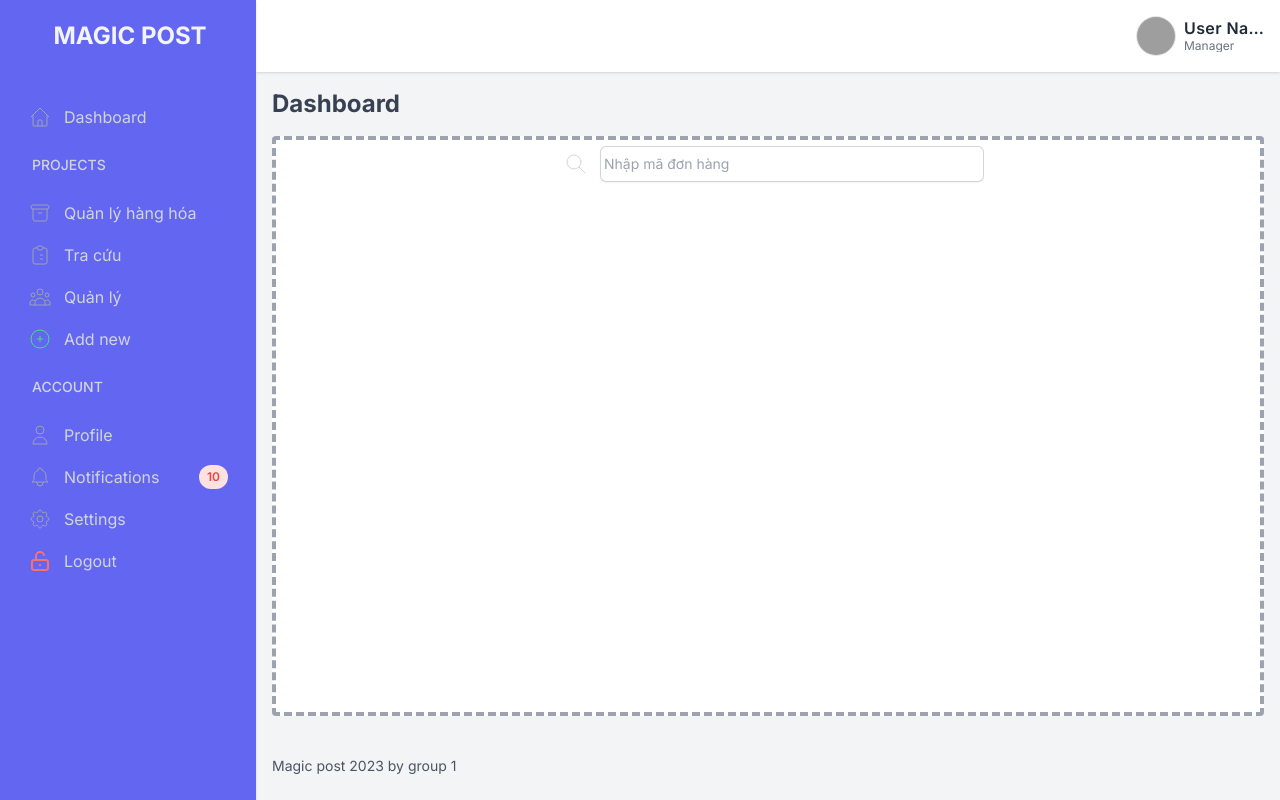
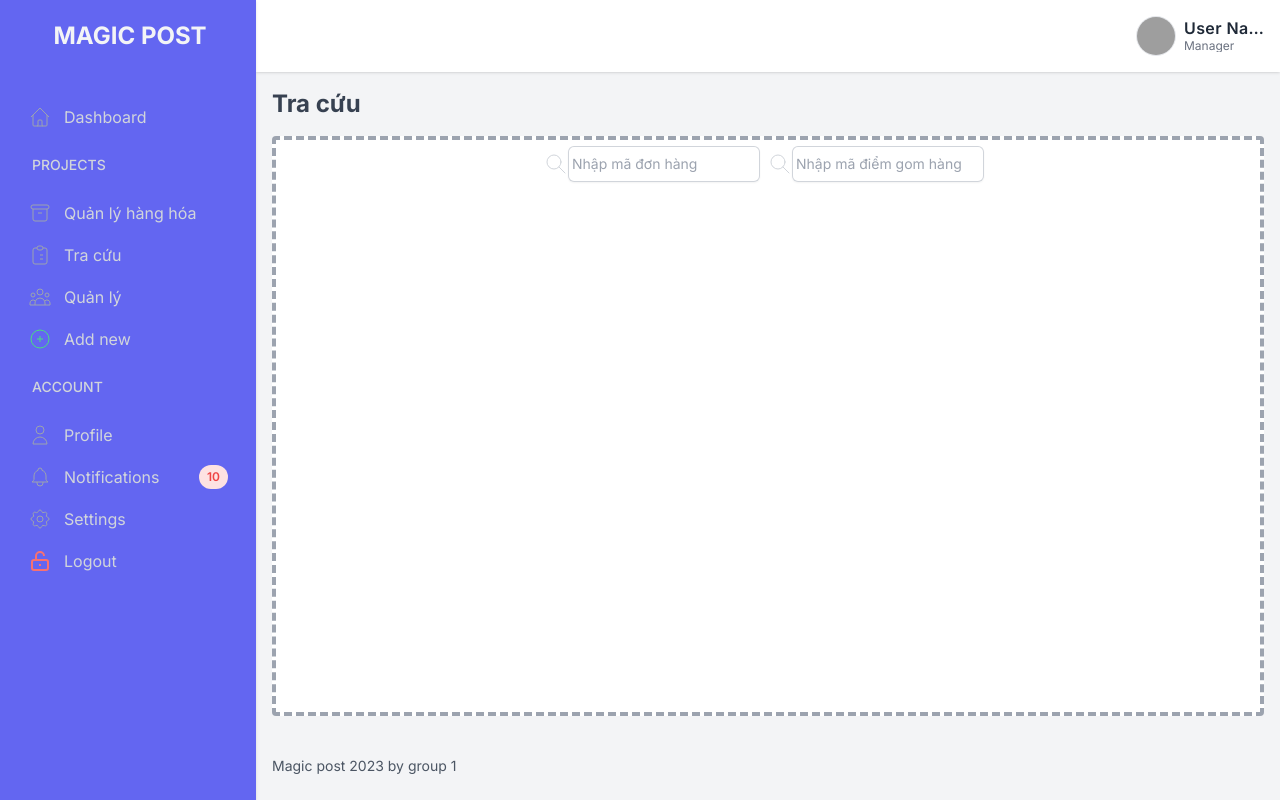
Before and after one commit to huydat-isme/MagicPost-group1, a Next.js app: page /dashboard/search in a window 1280 px wide. Built offline with nearby package versions, Linux system fonts and the light colour scheme; grey boxes are pictures that could not be loaded.

Commit message:
updated Search

```diff
--- a/app/dashboard/delivery_package_form.tsx
+++ b/app/dashboard/delivery_package_form.tsx
@@ -588,7 +588,7 @@ const handleSubmit = async (e: React.FormEvent) => {
       {submissionStatus === 'error' && (
         <div className="mt-4 text-red-600">Đã xảy ra lỗi khi gửi đơn hàng. Vui lòng thử lại.</div>
       )}
-        <button type="submit"  value="Gửi ngay" className="btn btn-primary btn-outline">Gửi ngay</button>
+        <button type="submit"   value="Gửi ngay" className="btn btn-primary btn-outline">Gửi ngay</button>
 
     </div>
   </div>
--- a/app/dashboard/search/page.tsx
+++ b/app/dashboard/search/page.tsx
@@ -7,46 +7,64 @@ import Footer_dashboard from "../footer_dashboard";
 export default function SearchPackage() {
 
   const [showOrderTable, setShowOrderTable] = useState(false);
-  const [searchQuery, setSearchQuery] = useState('');
+  const [orderSearchQuery, setOrderSearchQuery] = useState('');
+  const [gatheringPointSearchQuery, setGatheringPointSearchQuery] = useState('');
   const [filteredOrders, setFilteredOrders] = useState([]);
+  const [gatheringPoints, setGatheringPoints] = useState([]);
 
-  // Không cần state cho toàn bộ danh sách đơn hàng, chỉ cần state cho kết quả lọc
-  // const [orderData, setOrderData] = useState([]);
-
-  const handleSearchButtonClick = () => {
-    const searchValue = searchQuery.trim();
+  const handleOrderSearchButtonClick = () => {
+    const searchValue = orderSearchQuery.trim();
 
     if (searchValue) {
+      // Xử lý API order
       fetch(`http://localhost:3000/api/order/${searchValue}`, {
         method: 'GET',
         headers: {
           'Content-Type': 'application/json',
         },
       })
-        .then(response => {
-          if (!response.ok) {
-            throw new Error('Network response was not ok');
-          }
-          return response.json();
-        })
+        .then(response => response.json())
         .then(data => {
-          console.log('API Data:', data);
-
           if (data.status === 'success' && data.data && data.data.order) {
-            // Nếu có kết quả từ API, cập nhật danh sách đơn hàng
             setFilteredOrders([data.data.order]);
           } else {
             console.error('Không tìm thấy đơn hàng với mã đã nhập.');
             setFilteredOrders([]);
           }
         })
-        .catch(error => console.error('Error fetching data:', error));
+        .catch(error => console.error('Error fetching order data:', error));
     } else {
       console.error('Giá trị tìm kiếm không hợp lệ. Hãy nhập một giá trị hợp lệ.');
       setFilteredOrders([]);
     }
   };
 
+  const handleGatheringPointSearchButtonClick = () => {
+    const searchValue = gatheringPointSearchQuery.trim();
+
+    if (searchValue) {
+      // Xử lý API gathering point
+      fetch(`http://localhost:3000/api/gatheringpoint/${searchValue}`, {
+        method: 'GET',
+        headers: {
+          'Content-Type': 'application/json',
+        },
+      })
+        .then(response => response.json())
+        .then(gatheringData => {
+          if (gatheringData.status === 'success' && gatheringData.data && gatheringData.data.gatheringPoints) {
+            setGatheringPoints(gatheringData.data.gatheringPoints);
+          } else {
+            console.error('Không tìm thấy điểm gom hàng với mã đã nhập.');
+            setGatheringPoints([]);
+          }
+        })
+        .catch(error => console.error('Error fetching gathering point data:', error));
+    } else {
+      console.error('Giá trị tìm kiếm không hợp lệ. Hãy nhập một giá trị hợp lệ.');
+      setGatheringPoints([]);
+    }
+  };
 
   return (
     <div className="flex flex-row min-h-screen bg-gray-100 text-gray-800">
@@ -74,12 +92,12 @@ export default function SearchPackage() {
           </div>
         </header>
         <div className="main-content flex flex-col flex-grow p-4">
-          <h1 className="font-bold text-2xl text-gray-700">Dashboard</h1>
+          <h1 className="font-bold text-2xl text-gray-700">Tra cứu </h1>
           <div className="flex  flex-grow border-4 border-gray-400 border-dashed bg-white rounded mt-4">
             <div className="max-w-md mx-auto">
               <div className="relative flex items-center w-full h-12 rounded-lg focus-within:shadow-lg bg-white overflow-hidden">
                 <button
-                  onClick={handleSearchButtonClick}
+                  onClick={handleOrderSearchButtonClick}
                   className="grid  place-items-center h-full w-12 text-gray-300 "
                 >
                   <svg
@@ -90,20 +108,47 @@ export default function SearchPackage() {
                     stroke="currentColor"
                   >
                     <path
-                      stroke-linecap="round"
-                      stroke-linejoin="round"
+                      strokeLinecap="round"
+                      strokeLinejoin="round"
                       d="M21 21l-6-6m2-5a7 7 0 11-14 0 7 7 0 0114 0z"
                     />
                   </svg>
                 </button>
 
                 <input
-            value={searchQuery}
-            onChange={(e) => setSearchQuery(e.target.value)}
-            className="text-gray-700 pr-2 w-96 rounded-md border-0 py-1.5 px-1 text-gray-900 shadow-sm ring-1 ring-inset ring-gray-300 placeholder:text-gray-400 focus:ring-2 focus:ring-inset focus:ring-1 sm:text-sm sm:leading-6"
+            value={orderSearchQuery}
+            onChange={(e) => setOrderSearchQuery(e.target.value)}
+            className="text-gray-700 pr-2 w-48 rounded-md border-0 py-1.5 px-1 text-gray-900 shadow-sm ring-1 ring-inset ring-gray-300 placeholder:text-gray-400 focus:ring-2 focus:ring-inset focus:ring-1 sm:text-sm sm:leading-6 mr-2"
             type="text"
-            id="search"
+            id="searchOrder"
             placeholder="Nhập mã đơn hàng"
+          />
+          <button
+                  onClick={handleGatheringPointSearchButtonClick}
+                  className="grid  place-items-center h-full w-12 text-gray-300 "
+                >
+                  <svg
+                    xmlns="http://www.w3.org/2000/svg"
+                    className="h-6 w-6  "
+                    fill="none"
+                    viewBox="0 0 24 24"
+                    stroke="currentColor"
+                  >
+                    <path
+                      strokeLinecap="round"
+                      strokeLinejoin="round"
+                      d="M21 21l-6-6m2-5a7 7 0 11-14 0 7 7 0 0114 0z"
+                    />
+                  </svg>
+                </button>
+
+                <input
+            value={gatheringPointSearchQuery}
+            onChange={(e) => setGatheringPointSearchQuery(e.target.value)}
+            className="text-gray-700 pr-2 w-48 rounded-md border-0 py-1.5 px-1 text-gray-900 shadow-sm ring-1 ring-inset ring-gray-300 placeholder:text-gray-400 focus:ring-2 focus:ring-inset focus:ring-1 sm:text-sm sm:leading-6 mr-2"
+            type="text"
+            id="searchGatheringPoint"
+            placeholder="Nhập mã điểm gom hàng"
           />
 
               </div>
@@ -148,6 +193,38 @@ export default function SearchPackage() {
     </tbody>
       </table>
         )}
+        {gatheringPoints.length > 0 &&  (
+          <table className="w-full text-sm text-left rtl:text-right text-gray-500 dark:text-gray-400">
+          <thead className="text-xs text-gray-700 uppercase bg-gray-50 dark:bg-gray-700 dark:text-gray-400">
+              <tr>
+                  <th scope="col" className="px-6 py-3">
+                      Mã điểm gom hàng
+                  </th>
+                  <th scope="col" className="px-6 py-3">
+                      Tên điểm gom hàng
+                  </th>
+                  <th scope="col" className="px-6 py-3">
+                      Tên người gom hàng
+                  </th>
+                  <th scope="col" className="px-6 py-3">
+                      Mã đơn hàng có tại điểm
+                  </th>
+              </tr>
+          </thead>
+          <tbody>
+      {gatheringPoints.map((gatheringPoint) => (
+        <tr key={gatheringPoint.id} className="odd:bg-white odd:dark:bg-gray-900 even:bg-gray-50 even:dark:bg-gray-800 border-b dark:border-gray-700">
+          {/* Example columns, adjust as needed */}
+          <td className="px-6 py-4">{gatheringPoint.id}</td>
+          <td className="px-6 py-4">{gatheringPoint.gathering_location.city}</td>
+          <td className="px-6 py-4">{gatheringPoint.gathering_user.username}</td>
+          <td className="px-6 py-4">{gatheringPoint.gathering_order.code}</td>
+          {/* ... (other columns) */}
+        </tr>
+      ))}
+    </tbody>
+      </table>
+        )}
           </div>
 
         </div>
```
Also changed, not shown: 1 other file (tests, documents, lock files or other folders).
